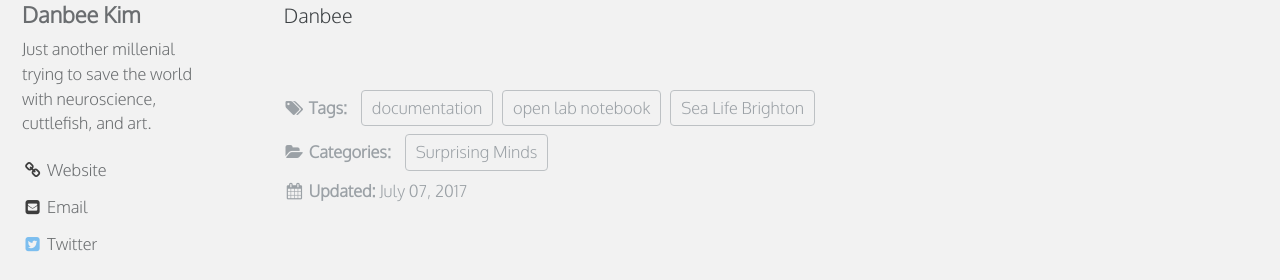
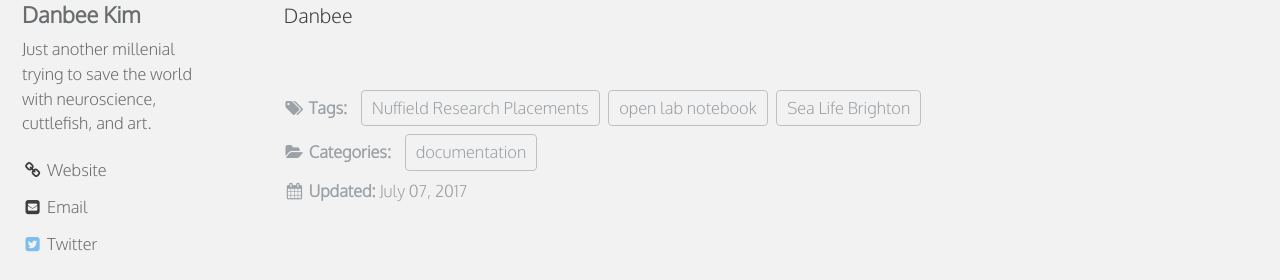
Before and after one commit to everymind/SurprisingMinds, a Jekyll site: the page built from _posts/2017-07-07-nuffield-summer-students.md, in a window 1280 px wide and 900 px high, scrolled down 2262 px. Shown: the part 163-443 px from the top of the window. Built offline with Jekyll 4.4.1, drawn with Linux system fonts in a browser that asks for light colours; some web fonts are replaced; comment, search, counter and statistics services are not loaded; some of the changed text lies outside the part shown.

Commit message:
Update 2017-07-07-nuffield-summer-students.md

```diff
--- a/_posts/2017-07-07-nuffield-summer-students.md
+++ b/_posts/2017-07-07-nuffield-summer-students.md
@@ -3,11 +3,11 @@ title: "Nuffield Summer Students"
 excerpt: "We teamed up with A-levels students interested in neuroscience research 'in the wild' to run the exhibit for 3 weeks and prototype the interactive booth as a data-collection tool. "
 author: Danbee Kim
 categories:
-  - Surprising Minds
+  - documentation
 tags:
   - open lab notebook
   - Sea Life Brighton
-  - documentation
+  - Nuffield Research Placements
 ---
 
 Once the exhibit was installed at Sea Life Brighton on Tuesday, 4 July 2017, we spent the rest of the week preparing to meet our Nuffield Research Placement students! They will be spending three weeks hosting the exhibit and collecting preliminary data to help assess the interactive booth as a way to collect behavioural data from humans "in the wild". Below is the email I sent them to get everyone on the same page for our first day together on Monday, 10 July 2017.
```
